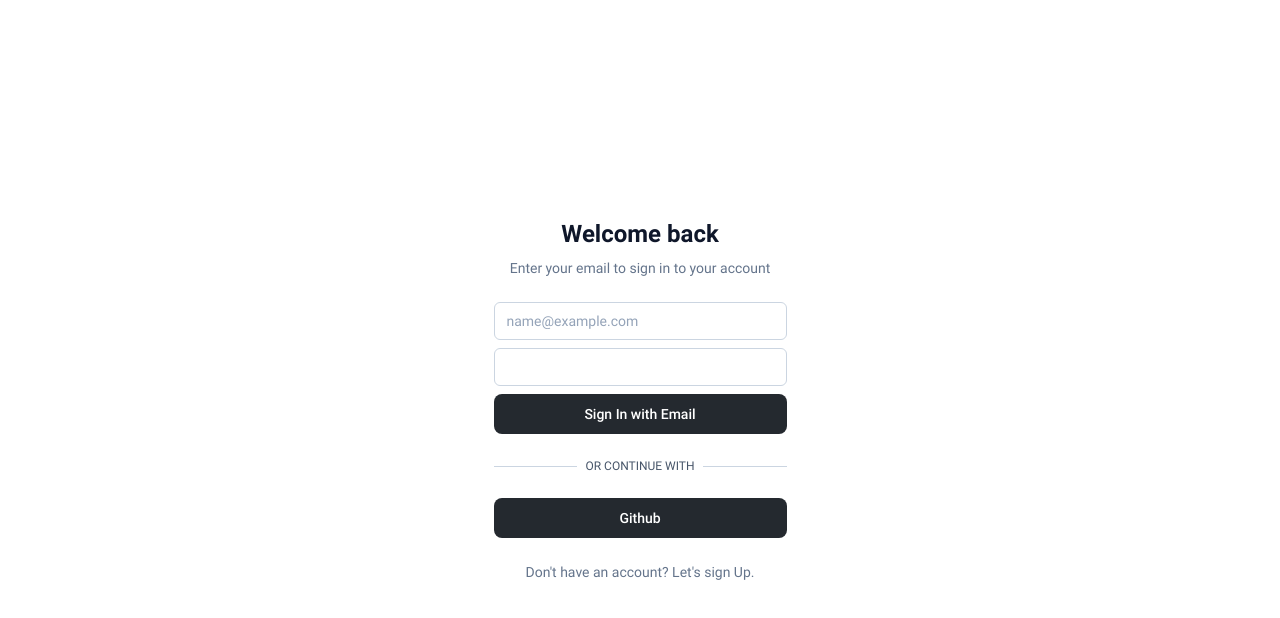
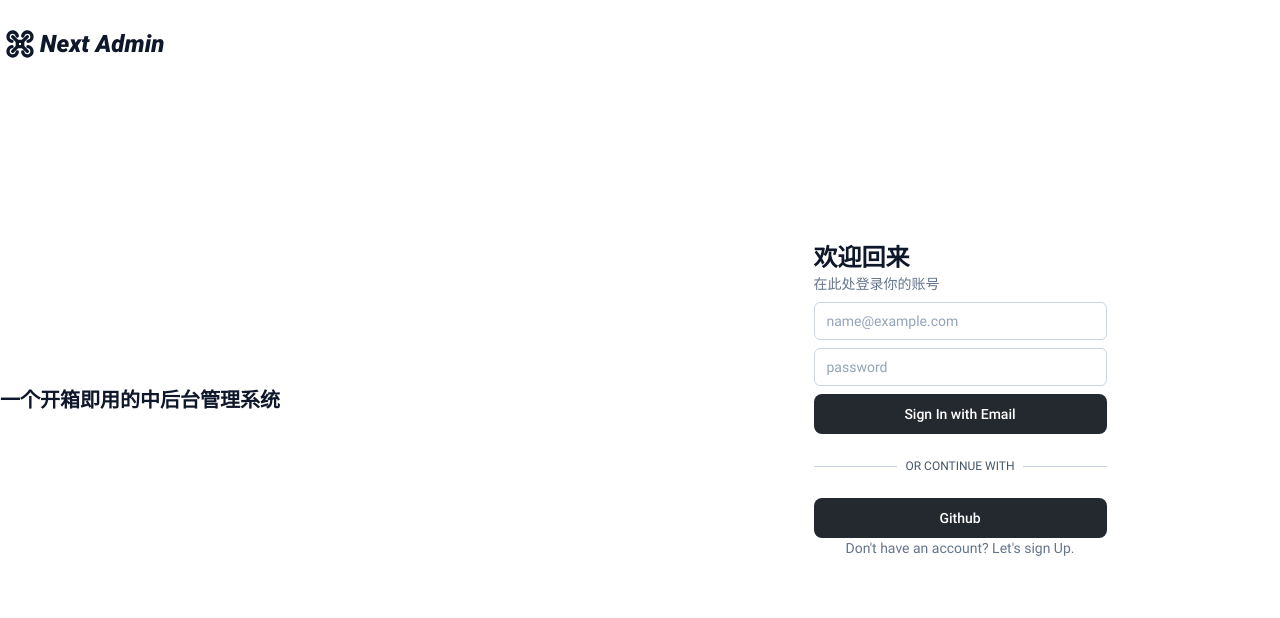
Before and after one commit to AliceZ413/az-dashboard, a Next.js app: page /login in a window 1280 px wide. Shown: the top 618 px of the page. Built offline with nearby package versions, Linux system fonts and the light colour scheme.

Commit message:
Input 提取组件

```diff
--- /dev/null
+++ b/src/components/Input/input.jsx
@@ -0,0 +1,20 @@
+import clsx from "clsx";
+
+const Input = ({ isError = false, className, ...props }) => {
+  return (
+    <>
+      <input
+        className={clsx(
+          "border rounded-md py-2 px-3 text-sm focus:outline-none",
+          isError
+            ? "border-red-600 placeholder:text-red-600 hover:border-red-600 focus:border-red-600"
+            : "border-slate-300 placeholder:text-slate-400 hover:border-slate-400 focus:border-neutral-300",
+          className
+        )}
+        {...props}
+      />
+    </>
+  );
+};
+
+export default Input;
--- a/src/pages/login/index.jsx
+++ b/src/pages/login/index.jsx
@@ -1,14 +1,14 @@
-import LoadingDrip from "@/components/LoadingDrip/loading-drip";
-import { useEffect, useState } from "react";
-import styles from "./login.module.scss";
-import { useSession, signIn, signOut } from "next-auth/react";
+import { useState } from "react";
+import { signIn } from "next-auth/react";
 import { useForm } from "react-hook-form";
 import clsx from "clsx";
 import { useRouter, useSearchParams } from "next/navigation";
+import { IconDrone } from "@tabler/icons";
+
+import Input from "@/components/Input/input";
 
 const Login = () => {
   const [isLoading, setLoading] = useState(false);
-  // const { data: session } = useSession();
   const {
     register,
     handleSubmit,
@@ -16,8 +16,6 @@ const Login = () => {
   } = useForm({});
   const searchParams = useSearchParams();
   const router = useRouter();
-
-  // console.log(searchParams.get("from"));
 
   const onSubmit = async (data) => {
     console.log(data);
@@ -47,29 +45,35 @@ const Login = () => {
 
   return (
     <>
-      <div className="mx-auto container h-screen flex flex-col items-center justify-center">
-        <div className="mx-auto flex flex-col justify-center space-y-6">
-          <div className="flex flex-col space-y-2 text-center">
-            <h1 className="text-2xl font-bold">Welcome back</h1>
-            <p className="text-sm text-slate-500">
-              Enter your email to sign in to your account
-            </p>
+      <div className="h-screen flex justify-center">
+        <div className="container mx-auto flex">
+          <div className="flex flex-col w-6/12 h-full relative">
+            <div className="text-2xl font-black italic absolute top-[20px] flex items-center">
+              <div className="logo my-2 mx-1">
+                <IconDrone strokeWidth={2.5} size={32}></IconDrone>
+              </div>
+              <div>Next Admin</div>
+            </div>
+            <div className="text-xl font-semibold my-auto">
+              <div>一个开箱即用的中后台管理系统</div>
+            </div>
+          </div>
+          <div className="flex flex-col w-6/12 h-full">
+            <div className="w-full px-5 py-8 mx-auto my-auto lg:w-auto">
+              <div className="flex flex-col mb-2">
+                <h1 className="text-2xl font-bold">欢迎回来</h1>
+                <p className="text-sm text-slate-500">在此处登录你的账号</p>
               </div>
               <div className="grid gap-6">
                 <form onSubmit={handleSubmit(onSubmit)}>
                   <div className="grid gap-2">
-                <div className="grid gap-1">
+                    <div className="grid gap-2">
                       <label className="sr-only" htmlFor="email">
                         Email
                       </label>
-                  <input
+                      <Input
                         id="email"
-                    className={clsx(
-                      "border rounded-md py-2 px-3 text-sm focus:outline-none",
-                      errors?.email
-                        ? "border-red-600 placeholder:text-red-600 hover:border-red-600 focus:border-red-600"
-                        : "border-slate-300 placeholder:text-slate-400 hover:border-slate-400 focus:border-neutral-300"
-                    )}
+                        isError={errors?.email}
                         placeholder="name@example.com"
                         type="email"
                         autoCapitalize="none"
@@ -77,7 +81,7 @@ const Login = () => {
                         autoCorrect="off"
                         name="email"
                         disabled={isLoading}
-                    {...register("email", { required: "Email is required" })}
+                        {...register("email", { required: "请填写邮箱" })}
                       />
                       {errors?.email && (
                         <p className="px-1 text-xs text-red-600">
@@ -85,7 +89,7 @@ const Login = () => {
                         </p>
                       )}
                     </div>
-                <div className="grid gap-1">
+                    <div className="grid gap-2">
                       <label className="sr-only" htmlFor="password">
                         Password
                       </label>
@@ -97,14 +101,14 @@ const Login = () => {
                             ? "border-red-600 placeholder:text-red-600 hover:border-red-600 focus:border-red-600"
                             : "border-slate-300 placeholder:text-slate-400 hover:border-slate-400 focus:border-neutral-300"
                         )}
-                    placeholder=""
+                        placeholder="password"
                         type="password"
                         autoCapitalize="none"
                         autoCorrect="off"
                         name="password"
                         disabled={isLoading}
                         {...register("password", {
-                      required: "Password is required",
+                          required: "请填写密码",
                         })}
                       />
                       {errors?.password && (
@@ -120,14 +124,6 @@ const Login = () => {
                     >
                       Sign In with Email
                     </button>
-                {/* <button
-                  type="button"
-                  onClick={registerUser}
-                  disabled={isLoading}
-                  className="inline-flex justify-center items-center cursor-pointer rounded-lg bg-[#24292F] px-5 py-2.5 text-center text-sm font-medium text-white hover:bg-[#24292F]/90 focus:outline-none"
-                >
-                  Sign Up
-                </button> */}
                   </div>
                 </form>
                 <div className="relative">
@@ -158,6 +154,8 @@ const Login = () => {
               </p>
             </div>
           </div>
+        </div>
+      </div>
     </>
   );
 };
```
Lines whose indentation alone changed are shown as unchanged.
